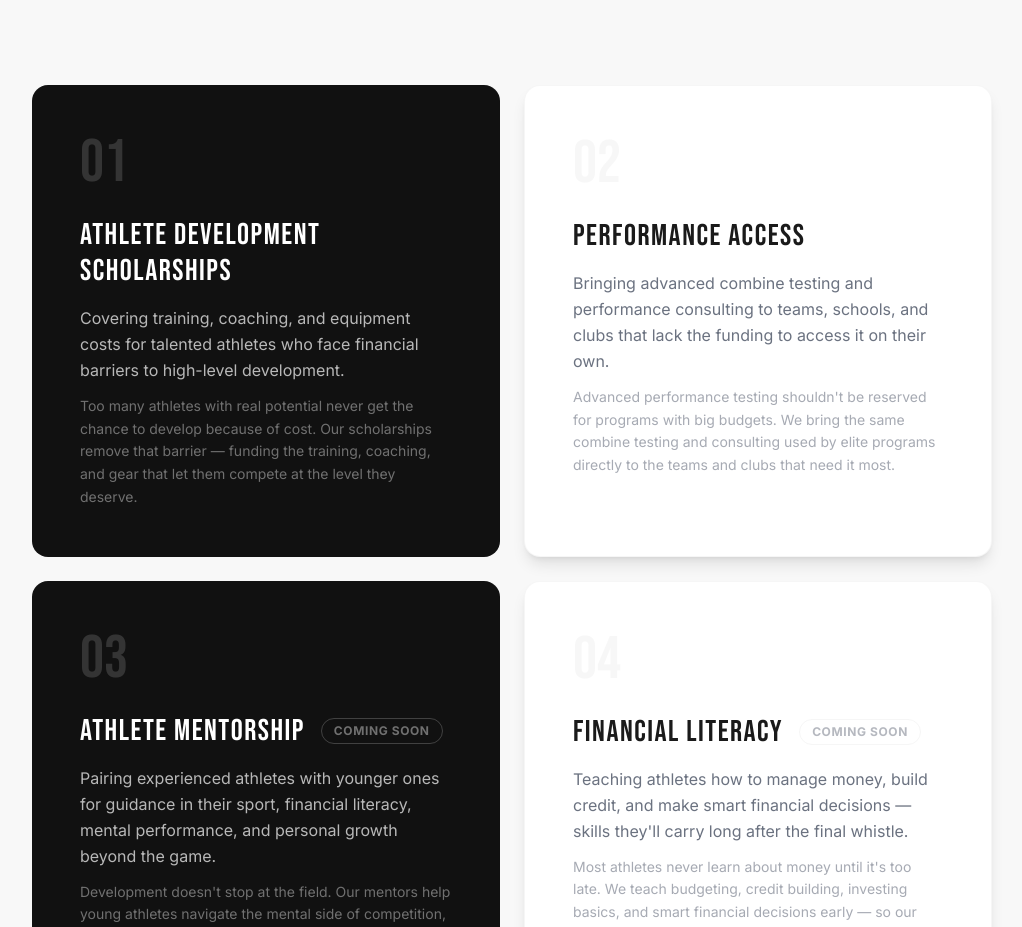
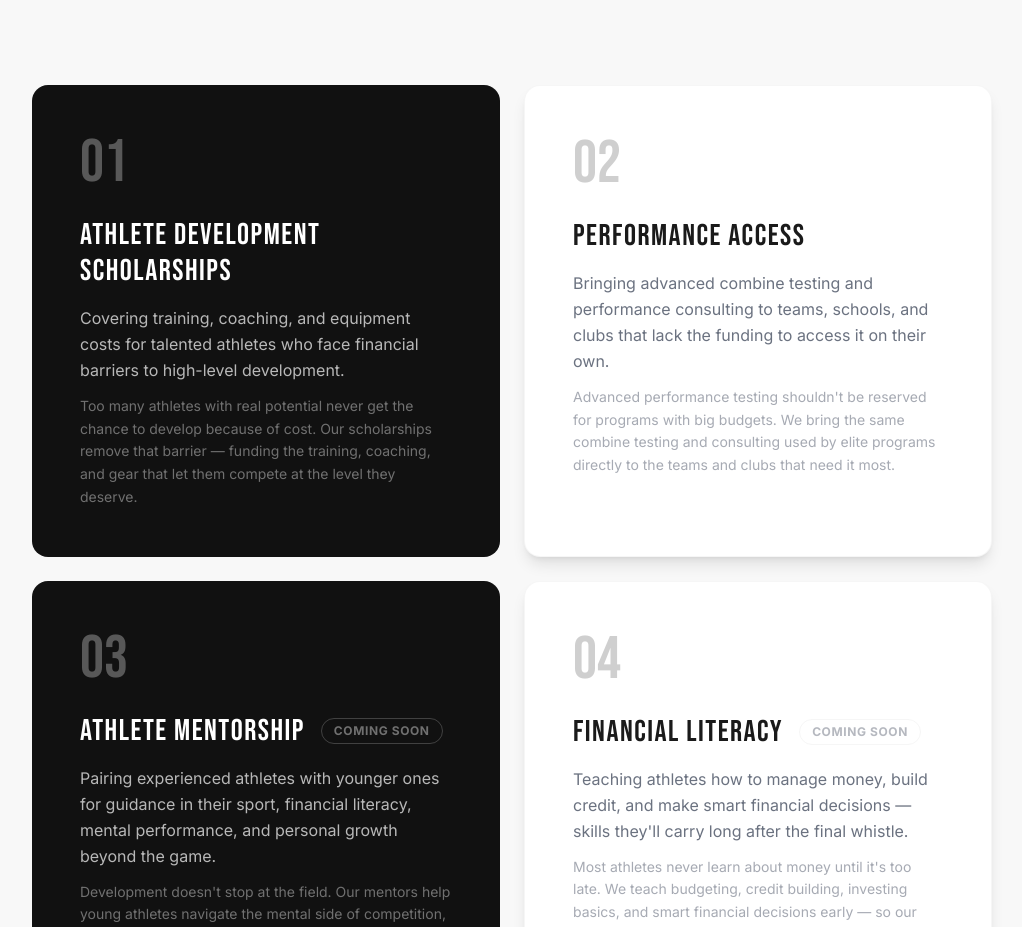
Before and after one commit to G6perform/defineyourself, a Next.js app: page /programs in a window 1280 px wide. Shown: the part 1020-1947 px from the top of the page, without its empty margins (128-1150 px from the left). Built offline with nearby package versions, Linux system fonts and the light colour scheme.

Commit message:
Make program card numbers more visible

```diff
--- a/src/app/programs/page.tsx
+++ b/src/app/programs/page.tsx
@@ -95,7 +95,7 @@ export default function Programs() {
               >
                 <span
                   className={`font-display text-6xl leading-none mb-6 ${
-                    i % 2 === 0 ? "text-white/15" : "text-mid-gray/25"
+                    i % 2 === 0 ? "text-white/30" : "text-charcoal/20"
                   }`}
                 >
                   0{i + 1}
```
